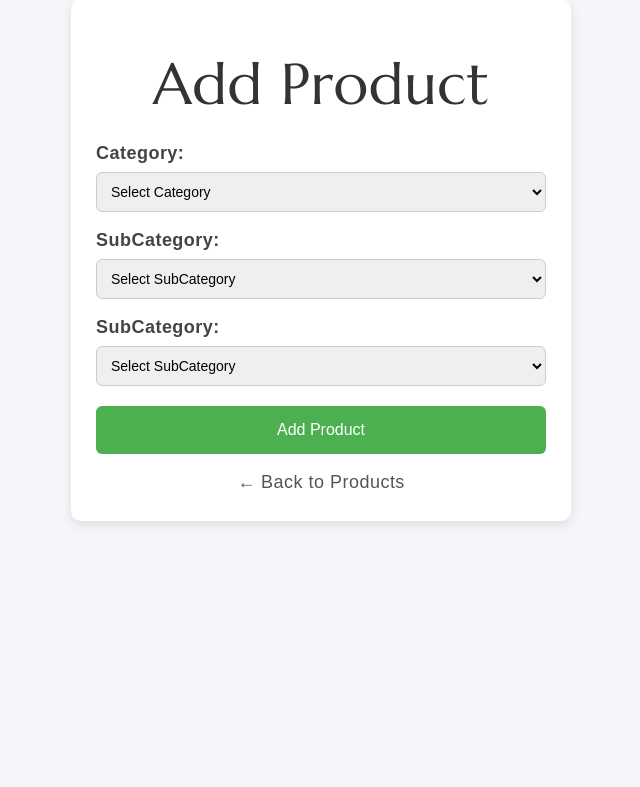
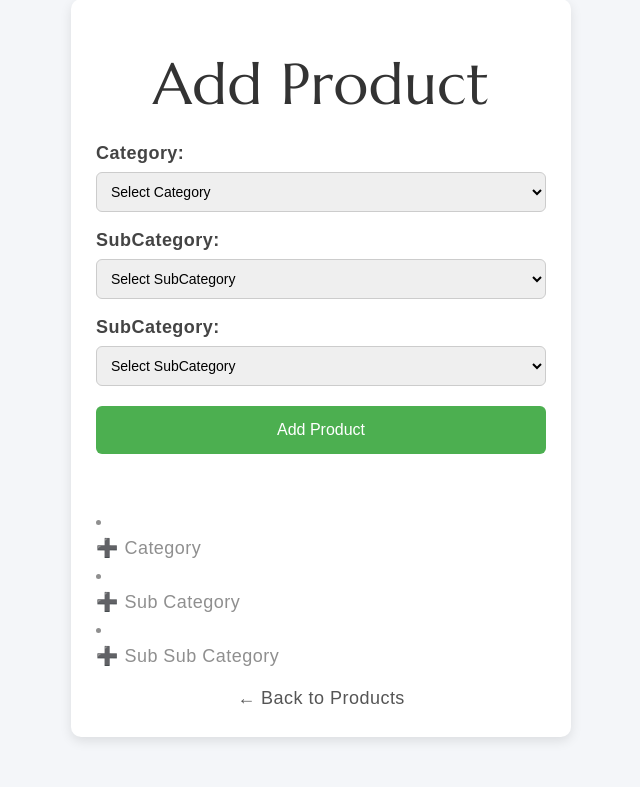
Before and after one commit to moniaparnesh/monica, a Django app: template sample/templates/Add_Product.html in a window 1280 px wide. Shown: the part 169-956 px from the top of the page, without its empty margins (319-959 px from the left). Before the commit the page ends 694 px from the top, so only its background shows below. Run offline with Django 5.2, Linux system fonts and the light colour scheme; the template is opened without the code that fills it, so the values that code supplies are empty.

Commit message:
Update Add_Product.html

```diff
--- a/sample/templates/Add_Product.html
+++ b/sample/templates/Add_Product.html
@@ -1,111 +1,8 @@
-<!--<!DOCTYPE html>-->
-<!--<html lang="en">-->
-<!-- {% load static %}-->
-<!--<head>-->
-<!--    <meta charset="UTF-8">-->
-<!--    <title>Title</title>-->
-<!--    <meta http-equiv="X-UA-Compatible" content="IE=edge">-->
-<!--  <meta name="viewport" content="width=device-width, initial-scale=1.0">-->
-<!--  <meta name="format-detection" content="telephone=no">-->
-<!--  <meta name="apple-mobile-web-app-capable" content="yes">-->
-<!--  <meta name="author" content="TemplatesJungle">-->
-<!--  <meta name="keywords" content="ecommerce,fashion,store">-->
-<!--  <meta name="description" content="Bootstrap 5 Fashion Store HTML CSS Template">-->
-<!--  <link href="https://cdn.jsdelivr.net/npm/bootstrap@5.3.0-alpha3/dist/css/bootstrap.min.css" rel="stylesheet"-->
-<!--    integrity="sha384-KK94CHFLLe+nY2dmCWGMq91rCGa5gtU4mk92HdvYe+M/SXH301p5ILy+dN9+nJOZ" crossorigin="anonymous">-->
-<!--  <link rel="stylesheet" type="text/css" href="{% static 'css/vendor.css' %}">-->
-<!--  <link rel="stylesheet" href="https://cdn.jsdelivr.net/npm/swiper@9/swiper-bundle.min.css" />-->
-<!--  <link rel="stylesheet" type="text/css" href="{% static 'style.css' %}">-->
-
-<!--  <link rel="preconnect" href="https://fonts.googleapis.com">-->
-<!--  <link rel="preconnect" href="https://fonts.gstatic.com" crossorigin>-->
-<!--  <link-->
-<!--    href="https://fonts.googleapis.com/css2?family=Jost:ital,wght@0,300;0,400;0,500;0,700;1,300;1,400;1,500;1,700&family=Marcellus&display=swap"-->
-<!--    rel="stylesheet">-->
-
-<!--</head>-->
-<!--<body>-->
-
-<!--<div class="container">-->
-<!--  <ul class="nav">-->
-<!--    <li class="nav-item">-->
-<!--      <a class="nav-link" href="../adminhome">Home</a>-->
-<!--    </li>-->
-<!--    <li class="nav-item">-->
-<!--      <a class="nav-link" href="Add_Product">ADD</a>-->
-<!--    </li>-->
-<!--    <li class="nav-item">-->
-<!--      <a class="nav-link" href="../Manage_Product">Manage</a>-->
-<!--    </li>-->
-<!--    <li class="nav-item">-->
-<!--      <a class="nav-link" href="../booking">Booking</a>-->
-<!--    </li>-->
-<!--  </ul>-->
-<!--</div>-->
-<!--<form method="POST" enctype="multipart/form-data">-->
-<!--    {% csrf_token %}-->
-<!--    {{ data.as_p }}-->
-
-<!--    <label for="category">Category:</label>-->
-<!--    <select name="category" id="category" required>-->
-<!--        <option value="">Select Category</option>-->
-<!--        {% for c in category %}-->
-<!--            <option value="{{ c.id }}">{{ c.name }}</option>-->
-<!--        {% endfor %}-->
-<!--    </select>-->
-
-<!--    <label for="subcategory">SubCategory:</label>-->
-<!--    <select name="subcategory" id="subcategory" required>-->
-<!--        <option value="">Select SubCategory</option>-->
-<!--        {% for s in subcategory %}-->
-<!--            <option value="{{ s.id }}">{{ s.name }}</option>-->
-<!--        {% endfor %}-->
-<!--    </select>-->
-
-<!--    <butston type="submit">Add Product</button>-->
-<!--&lt;!&ndash;</form>&ndash;&gt;-->
-
-
-<!--<script>-->
-<!--const categorySelect = document.querySelector('select[name="category"]');-->
-<!--const hairFields = document.getElementById('hair_fields');-->
-<!--const skinFields = document.getElementById('skin_fields');-->
-
-<!--categorySelect.addEventListener('change', function() {-->
-<!--    const selectedCategory = categorySelect.options[categorySelect.selectedIndex].text.toLowerCase();-->
-
-<!--    if (selectedCategory.includes('hair')) {-->
-<!--        hairFields.style.display = 'block';-->
-<!--        skinFields.style.display = 'none';-->
-<!--    } else if (selectedCategory.includes('skin') || selectedCategory.includes('makeup')) {-->
-<!--        skinFields.style.display = 'block';-->
-<!--        hairFields.style.display = 'none';-->
-<!--    } else {-->
-<!--        hairFields.style.display = 'none';-->
-<!--        skinFields.style.display = 'none';-->
-<!--    }-->
-<!--});-->
-<!--</script>-->
-
-
-
-<!--</body>-->
-<!--</html>-->
-
-
-
-
-
-
-
-
-
-
 <!DOCTYPE html>
 <html lang="en">
 {% load static %}
 <head>
-  <title>Kaira - Bootstrap 5 Fashion Store HTML CSS Template</title>
+  <title>Beauty Products</title>
   <meta charset="utf-8">
   <meta http-equiv="X-UA-Compatible" content="IE=edge">
   <meta name="viewport" content="width=device-width, initial-scale=1.0">
@@ -436,9 +333,13 @@
                 <li class="nav-item">
                   <a class="nav-link active" href="../delivery_views">Delivery Boys</a>
                 </li>
+
+
                   <li class="nav-item">
                   <a class="nav-link active" href="logout">Logout</a>
                 </li>
+
+
 
             <li class="d-lg-none">
               <a href="#" class="mx-2">
@@ -505,7 +406,22 @@
 
 
     <button type="submit">Add Product</button>
-    </form>
+    </form><br><br>
+    <li class="nav-item">
+    <a class="nav-link active" href="{% url 'sub_category' %}" class="btn btn-primary">
+        ➕ Category
+    </a>
+     </li>
+    <li class="nav-item">
+    <a class="nav-link active" href="{% url 'sub_category' %}" class="btn btn-primary">
+        ➕ Sub Category
+    </a>
+     </li>
+                  <li class="nav-item">
+    <a class="nav-link active" href="{% url 'sub_sub_category' 1 %}" class="btn btn-secondary">
+        ➕ Sub Sub Category
+    </a>
+</li>
 
     <a href="/product/" class="back">← Back to Products</a>
 
```
